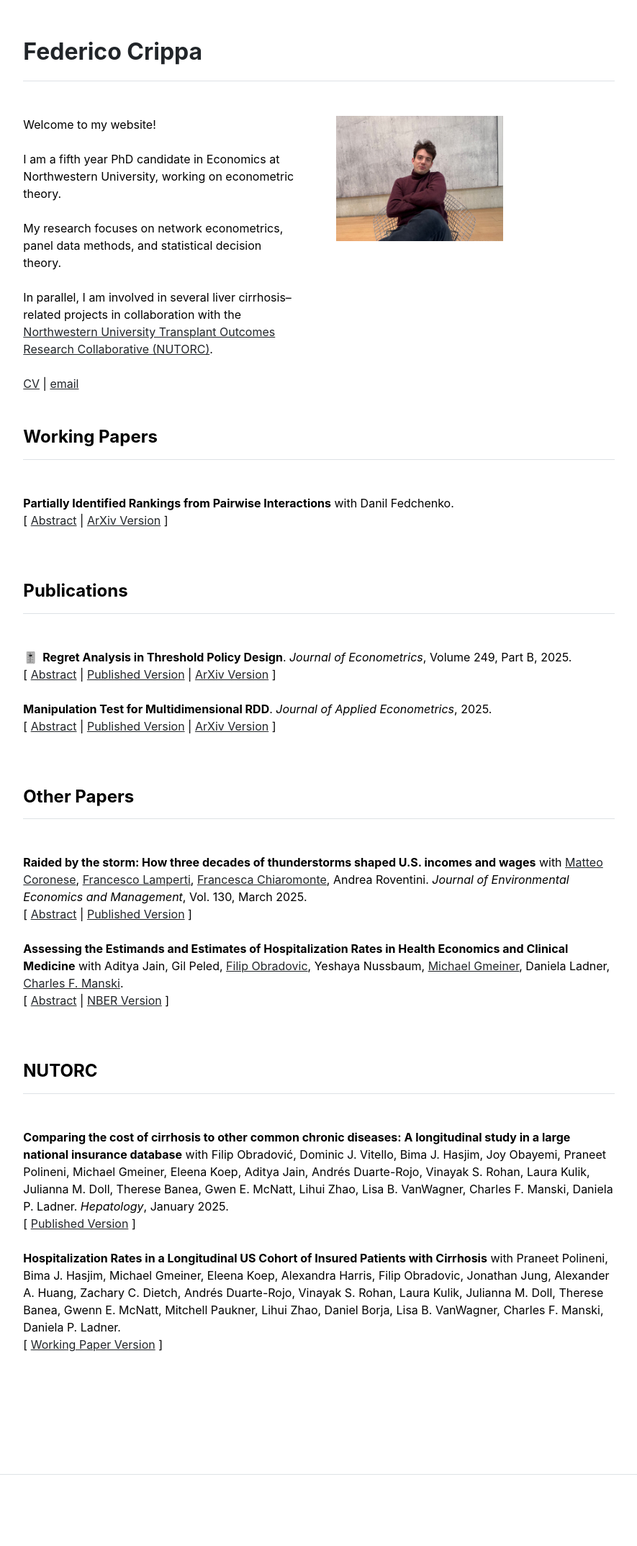
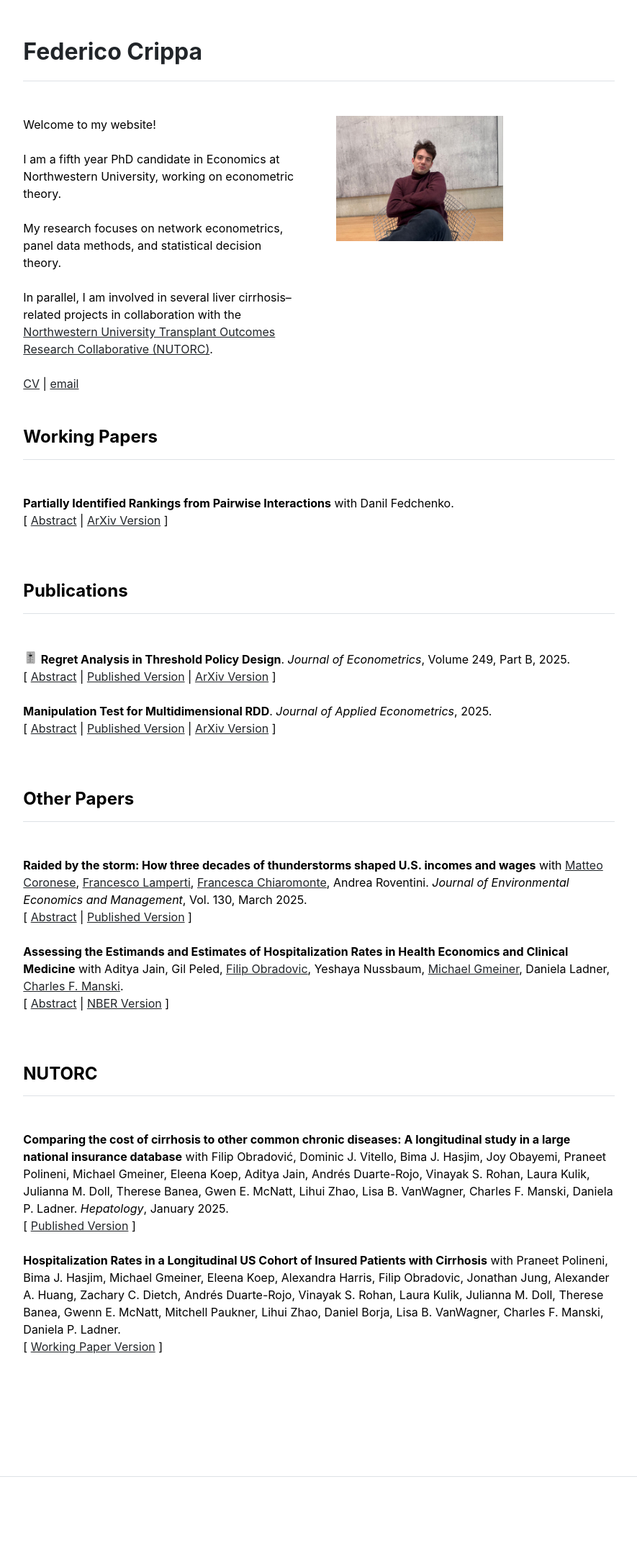
Before and after one commit to fedecrp/fedecrp.github.io, a Jekyll site: the page built from index.md, in a window 1280 px wide. Shown: the whole page at 72% size, without its empty margins (197-1082 px from the left). Built offline with Jekyll 4.4.1, drawn with Linux system fonts in a browser that asks for light colours.

Commit message:
Update main.scss

```diff
--- a/_sass/main.scss
+++ b/_sass/main.scss
@@ -16,5 +16,5 @@ body a {
 .paper-icon {
   width: 1.15em;          /* scales with the surrounding font */
   height: 1.15em;
-  margin-right: 0.15em;   /* breathing room before the title */
+  vertical-align: 0.20em;/* baseline-align with text */
 }
```
